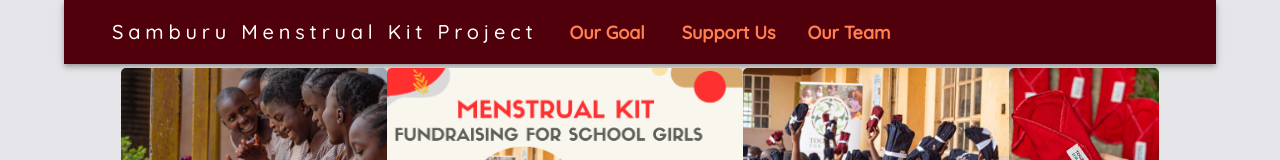
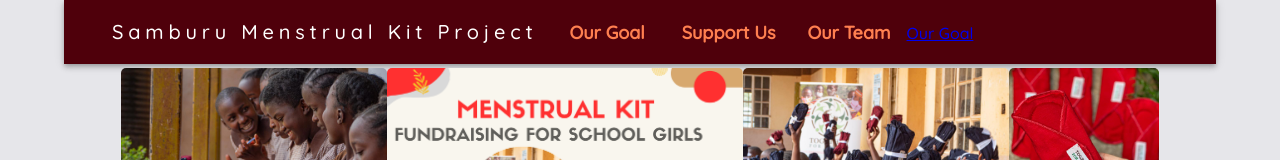
Before and after one commit to aisyafia/fundraiser, a React (Create React App) app: page / in a window 1280 px wide. Shown: the top 160 px of the page. Built offline with nearby package versions, Linux system fonts and the light colour scheme.

Commit message:
tryout navlink

```diff
--- a/src/components/NavBar.tsx
+++ b/src/components/NavBar.tsx
@@ -69,7 +69,7 @@ const NavBar = () => {
               >
                 Our Team
               </Link>
-              {/* <NavLink to="/goal">Our Goal</NavLink> */}
+              <NavLink to="/goal">Our Goal</NavLink>
             </Box>
           </Toolbar>
         </Container>
```
